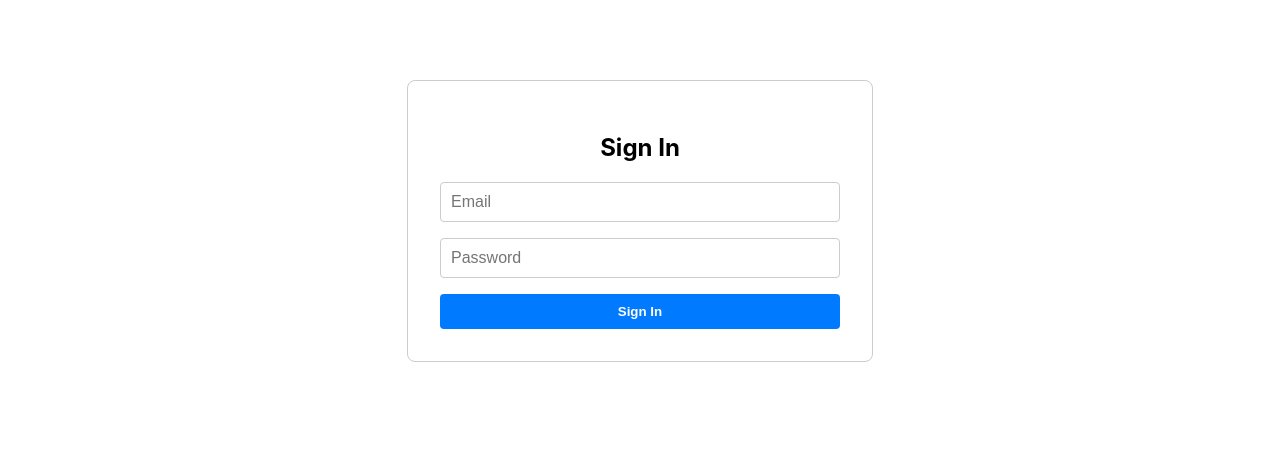
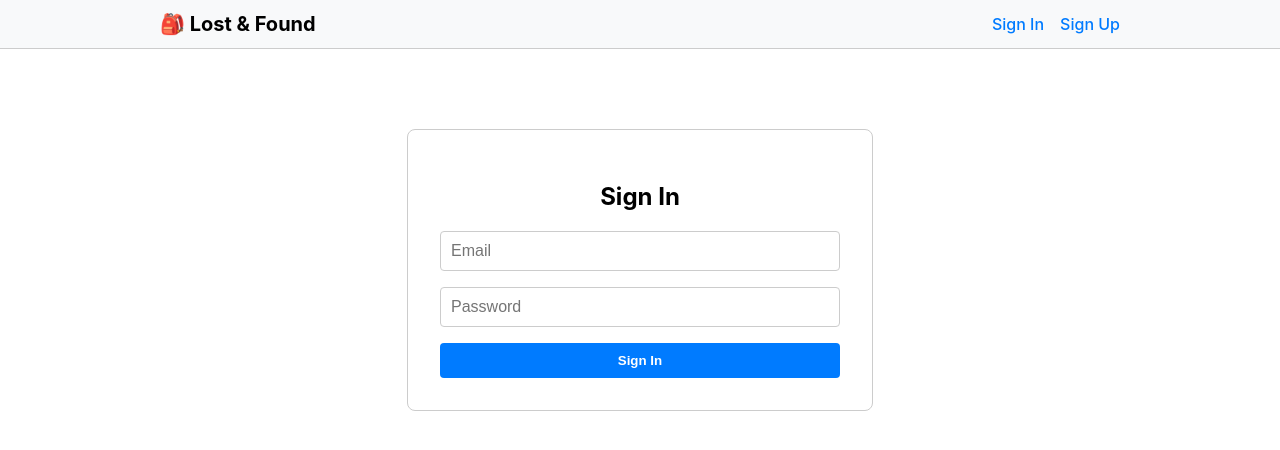
Before and after one commit to Navindi-Thisara/lostfound-frontend, a React (Create React App) app: page / in a window 1280 px wide. Shown: the top 450 px of the page. Built offline with nearby package versions, Linux system fonts and the light colour scheme.

Commit message:
Update App.tsx and Navbar.tsx

```diff
--- a/src/App.tsx
+++ b/src/App.tsx
@@ -3,16 +3,17 @@ import { BrowserRouter as Router, Routes, Route } from 'react-router-dom';
 import SignIn from './pages/SignIn';
 import SignUp from './pages/SignUp';
 import Dashboard from './pages/Dashboard';
-import PrivateRoute from './routes/PrivateRoute'; // ✅ Import this
+import PrivateRoute from './routes/PrivateRoute';
+// @ts-ignore
+import NavBar from "./components/NavBar"; // ✅ Import NavBar
 
 const App: React.FC = () => {
     return (
         <Router>
+            <NavBar /> {/* ✅ Show navigation on all pages */}
             <Routes>
                 <Route path="/" element={<SignIn />} />
                 <Route path="/signup" element={<SignUp />} />
-
-                {/* ✅ Protected Route */}
                 <Route
                     path="/dashboard"
                     element={
--- a/src/components/Navbar.tsx
+++ b/src/components/Navbar.tsx
@@ -0,0 +1,71 @@
+import React from 'react';
+import { Link, useNavigate } from 'react-router-dom';
+
+const NavBar: React.FC = () => {
+    const token = localStorage.getItem('token');
+    const navigate = useNavigate();
+
+    const handleLogout = () => {
+        localStorage.removeItem('token');
+        navigate('/');
+    };
+
+    return (
+        <nav style={styles.navbar}>
+            <div style={styles.navContent}>
+                <span style={styles.logo}>🎒 Lost & Found</span>
+                <div style={styles.links}>
+                    {token ? (
+                        <>
+                            <Link to="/dashboard" style={styles.link}>Dashboard</Link>
+                            <button onClick={handleLogout} style={styles.button}>Logout</button>
+                        </>
+                    ) : (
+                        <>
+                            <Link to="/" style={styles.link}>Sign In</Link>
+                            <Link to="/signup" style={styles.link}>Sign Up</Link>
+                        </>
+                    )}
+                </div>
+            </div>
+        </nav>
+    );
+};
+
+const styles: { [key: string]: React.CSSProperties } = {
+    navbar: {
+        backgroundColor: '#f8f9fa',
+        borderBottom: '1px solid #ccc',
+        padding: '0.75rem 1.5rem',
+    },
+    navContent: {
+        display: 'flex',
+        justifyContent: 'space-between',
+        alignItems: 'center',
+        maxWidth: '960px',
+        margin: '0 auto',
+    },
+    logo: {
+        fontSize: '1.25rem',
+        fontWeight: 'bold',
+    },
+    links: {
+        display: 'flex',
+        alignItems: 'center',
+        gap: '1rem',
+    },
+    link: {
+        textDecoration: 'none',
+        color: '#007bff',
+        fontWeight: 500,
+    },
+    button: {
+        background: 'transparent',
+        border: 'none',
+        color: '#dc3545',
+        cursor: 'pointer',
+        fontWeight: 500,
+    },
+};
+
+export default NavBar;
```
